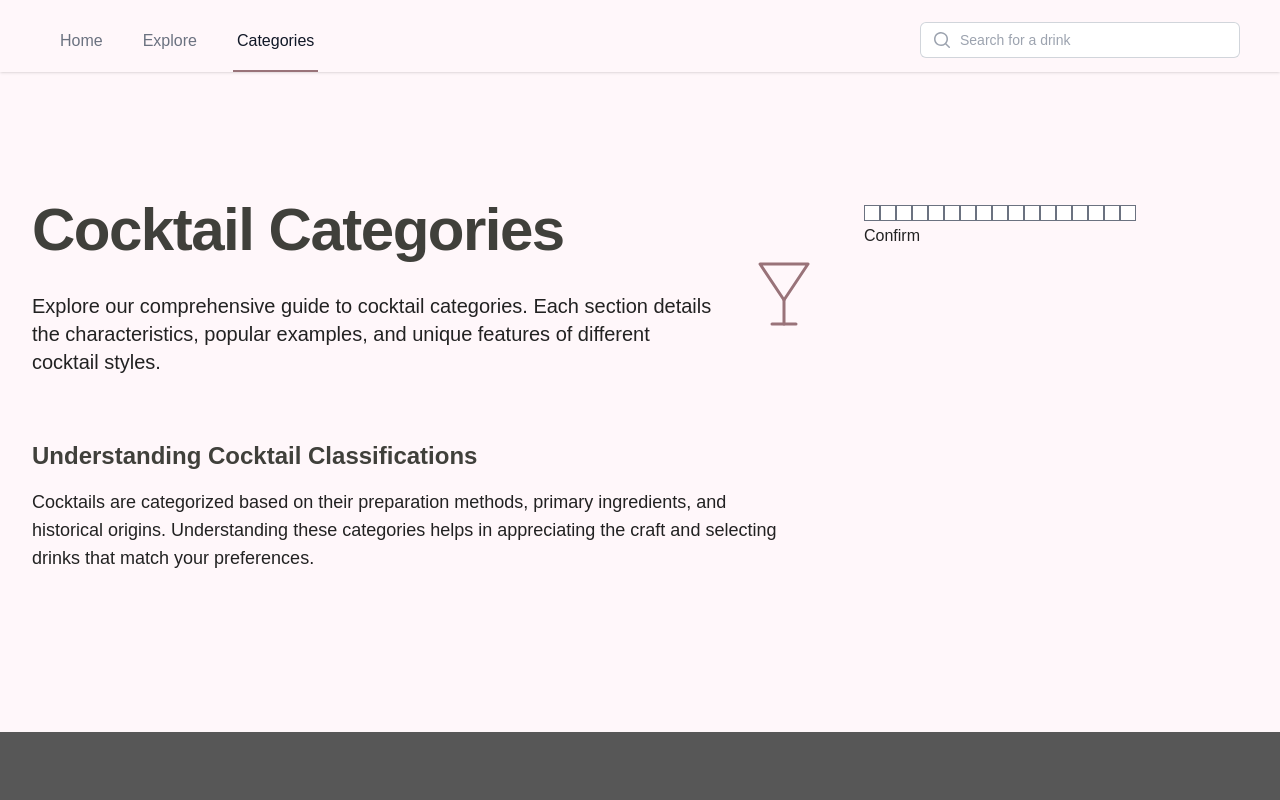
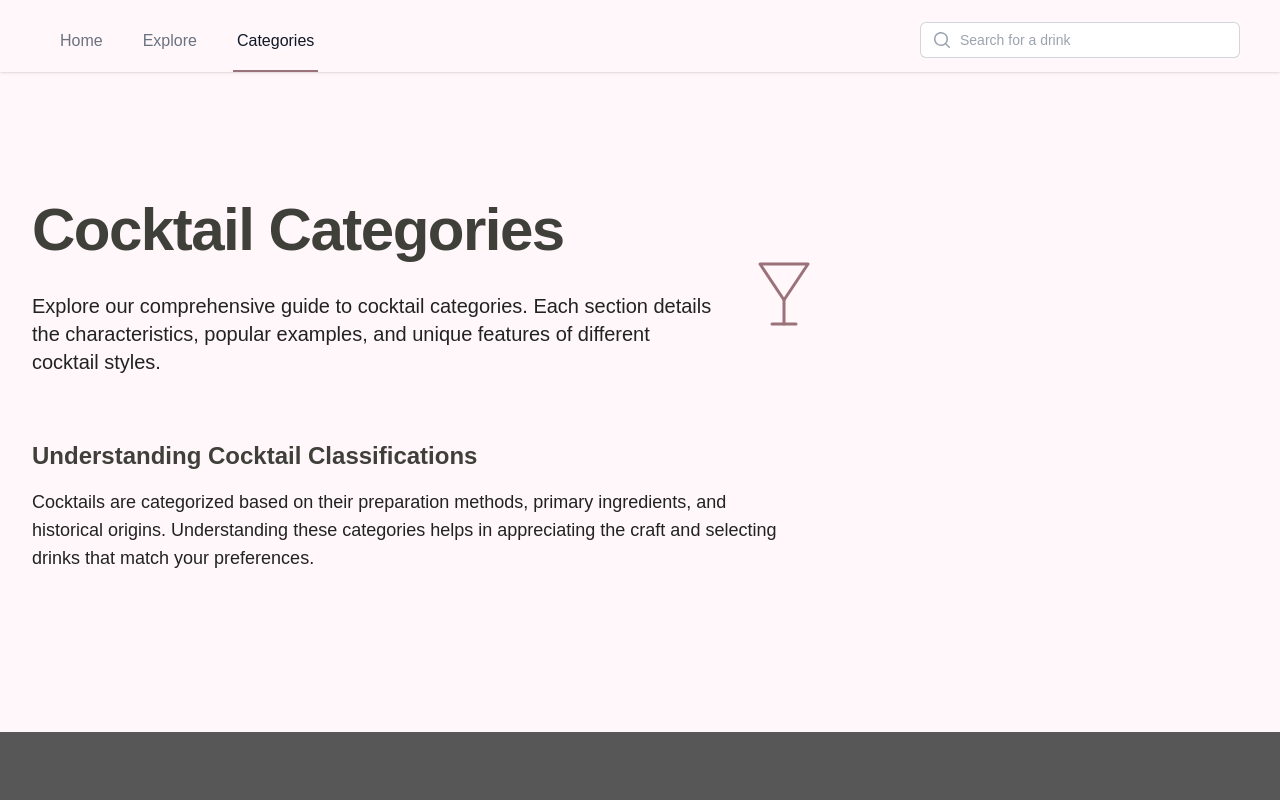
Before and after one commit to andreroxhage/accessible-drinks, a Next.js app: page /categories in a window 1280 px wide. Shown: the top 800 px of the page. Built offline with nearby package versions, Linux system fonts and the light colour scheme.

Commit message:
Removed non functioning categories

```diff
--- a/src/app/categories/page.tsx
+++ b/src/app/categories/page.tsx
@@ -58,17 +58,6 @@ export default async function Categories() {
           </section>
         </div>
         <div>
-            <form className='container'>
-                <ul className='flex'>
-                    {spirits.map((e,i) => {
-                        return <li key={i}>
-                            <input id={e.strIngredient1} type='checkbox'/>
-                            <label htmlFor={e.strIngredient1}>{e.strIngredient1}</label>
-                        </li>
-                    })}
-                </ul>
-                <input className='button' type='submit' value={"Confirm"}/>
-            </form>
         </div>
       </main>
     </>
```
